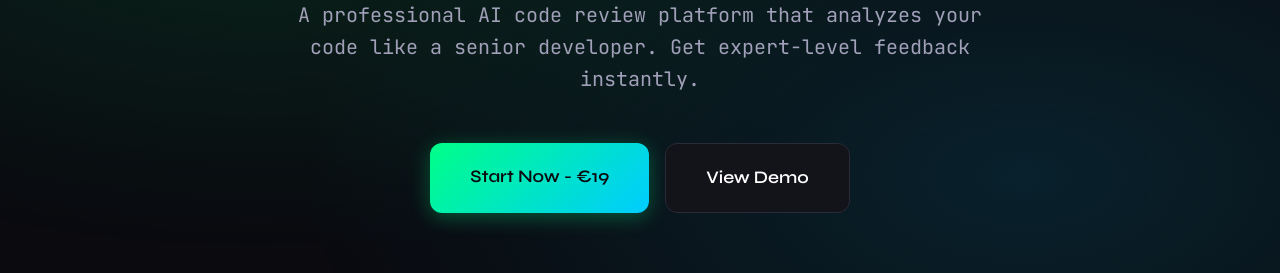
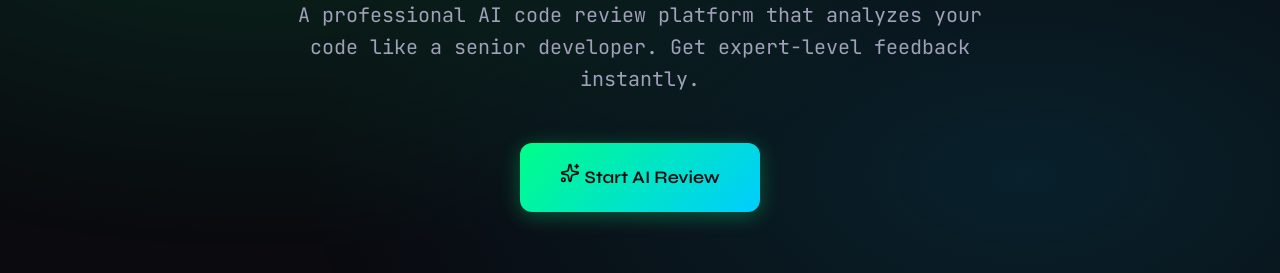
Before and after one commit to vitalis200721-gif/NewAppForSale, a website: page public/index.html in a window 1280 px wide. Shown: the part 384-657 px from the top of the page. Drawn offline with nearby package versions, Linux system fonts and the light colour scheme.

Commit message:
Atnaujinti mygtukai ir hero section

```diff
--- a/public/index.html
+++ b/public/index.html
@@ -499,9 +499,13 @@
   <div class="hero-badge">🚀 Save 10+ Hours Per Week</div>
   <h1>AI Code Review<br><span class="hero-highlight">In Seconds</span></h1>
   <p class="hero-subtitle">A professional AI code review platform that analyzes your code like a senior developer. Get expert-level feedback instantly.</p>
-    <div class="hero-cta">
-      <a href="#pricing" class="btn-large btn-primary">Start Now - €19</a>
-      <a href="#demo" class="btn-large btn-secondary">View Demo</a>
+
+  <!-- START AI REVIEW BUTTON -->
+  <div class="hero-cta" style="justify-content:center; margin-bottom:2rem;">
+    <a href="devreview-pro.html" class="btn-large btn-primary">
+      <i data-lucide="sparkles" style="width:20px; height:20px;"></i>
+      Start AI Review
+    </a>
   </div>
 
   <div class="stats">
@@ -519,6 +523,7 @@
     </div>
   </div>
 </section>
+
 
   <!-- Features Section -->
   <section class="section container">
```
Lines whose indentation alone changed are shown as unchanged.
